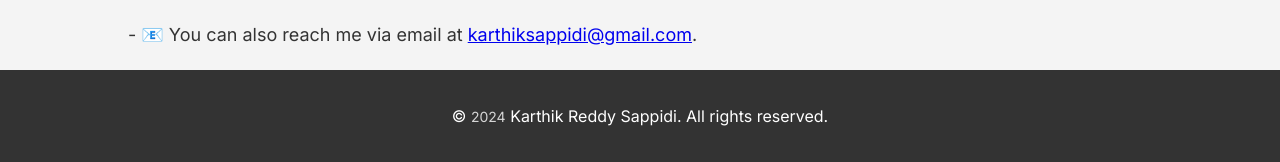
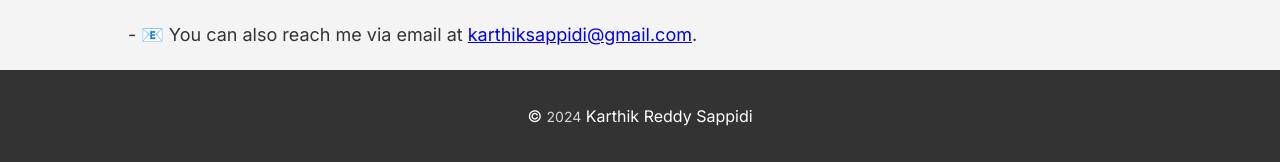
Before and after one commit to KarthikSappidi/my-web-app, a Django app: page / in a window 1280 px wide. Shown: the part 4323-4485 px from the top of the page. Run offline with Django 5.2, Linux system fonts and the light colour scheme.

Commit message:
Update index.html

```diff
--- a/sappidi/devops/templates/index.html
+++ b/sappidi/devops/templates/index.html
@@ -153,7 +153,7 @@
     </div>
   </div>
   <footer>
-    <p>&copy; <span id="inject-year"></span> Karthik Reddy Sappidi. All rights reserved.</p>
+    <p>&copy; <span id="inject-year"></span> Karthik Reddy Sappidi </p>
     <script>
       document.getElementById('inject-year').textContent = new Date().getFullYear();
     </script>
```
